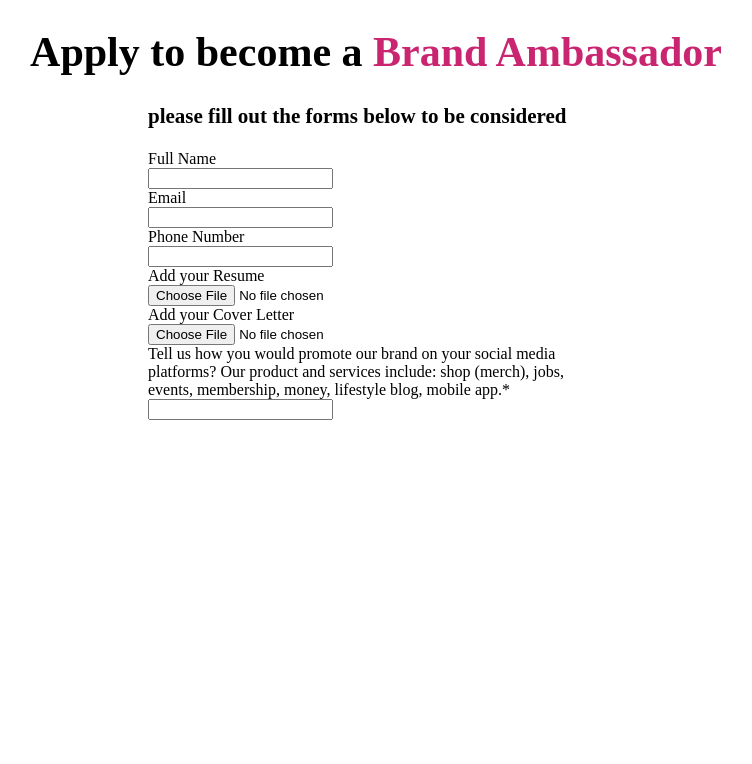
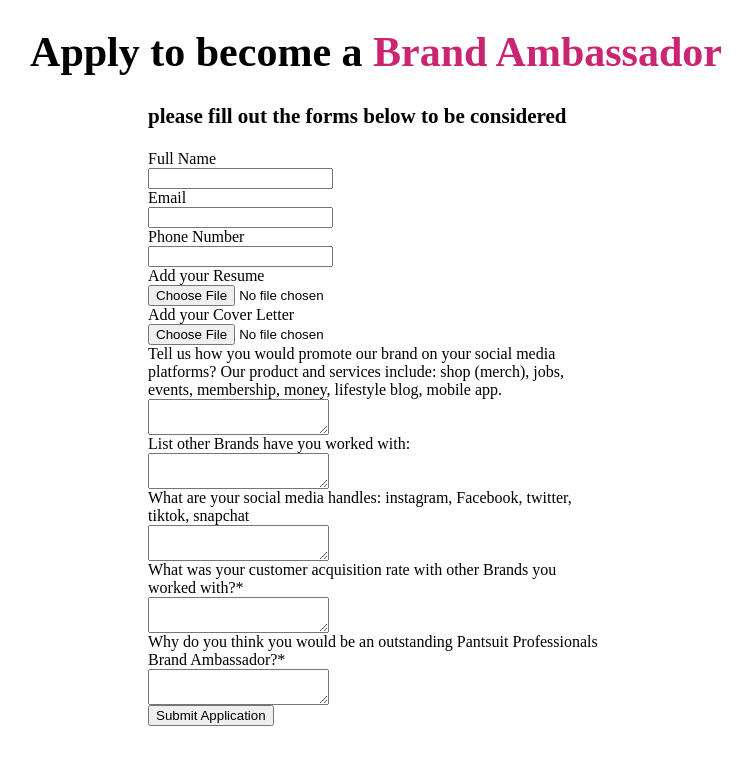
Before and after one commit to Hieu-Ma/pansuit, an Angular app in the folder pansuit/: page / in a window 1280 px wide. Shown: the top 764 px of the page, without its empty margins (264-1016 px from the left). Built offline with nearby package versions, Linux system fonts and the light colour scheme.

Commit message:
finished form inputs

```diff
--- a/pansuit/src/app/brandamb-form/brandamb-form.component.css
+++ b/pansuit/src/app/brandamb-form/brandamb-form.component.css
@@ -18,6 +18,6 @@
    font-size: 1.313rem;
 }
 
-#brandamd-form input, label{
+#brandamd-form input, label, textarea{
    display: block;
 }
--- a/pansuit/src/app/brandamb-form/brandamb-form.component.html
+++ b/pansuit/src/app/brandamb-form/brandamb-form.component.html
@@ -22,8 +22,26 @@
 
    <label> Tell us how you would promote our brand on your social media platforms?
             Our product and services include: shop (merch), jobs, events, membership,
-            money, lifestyle blog, mobile app.*
-      <input type="textarea">
+            money, lifestyle blog, mobile app.
+      <!-- <input type="textarea"> -->
+      <textarea></textarea>
    </label>
 
+   <label> List other Brands have you worked with:
+      <textarea></textarea>
+   </label>
+
+   <label> What are your social media handles: instagram, Facebook, twitter, tiktok, snapchat
+      <textarea></textarea>
+   </label>
+
+   <label> What was your customer acquisition rate with other Brands you worked with?*
+      <textarea></textarea>
+   </label>
+
+   <label> Why do you think you would be an outstanding Pantsuit Professionals Brand Ambassador?*
+      <textarea></textarea>
+   </label>
+
+   <button type="submit"> Submit Application </button>
 </form>
```
